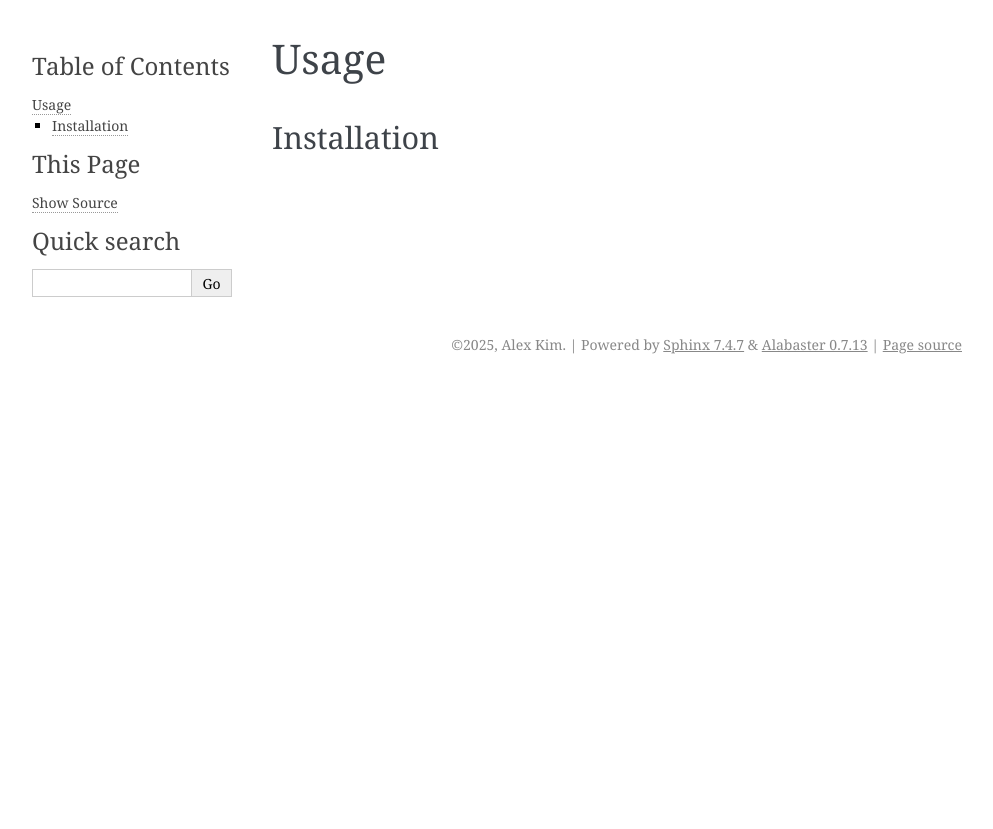
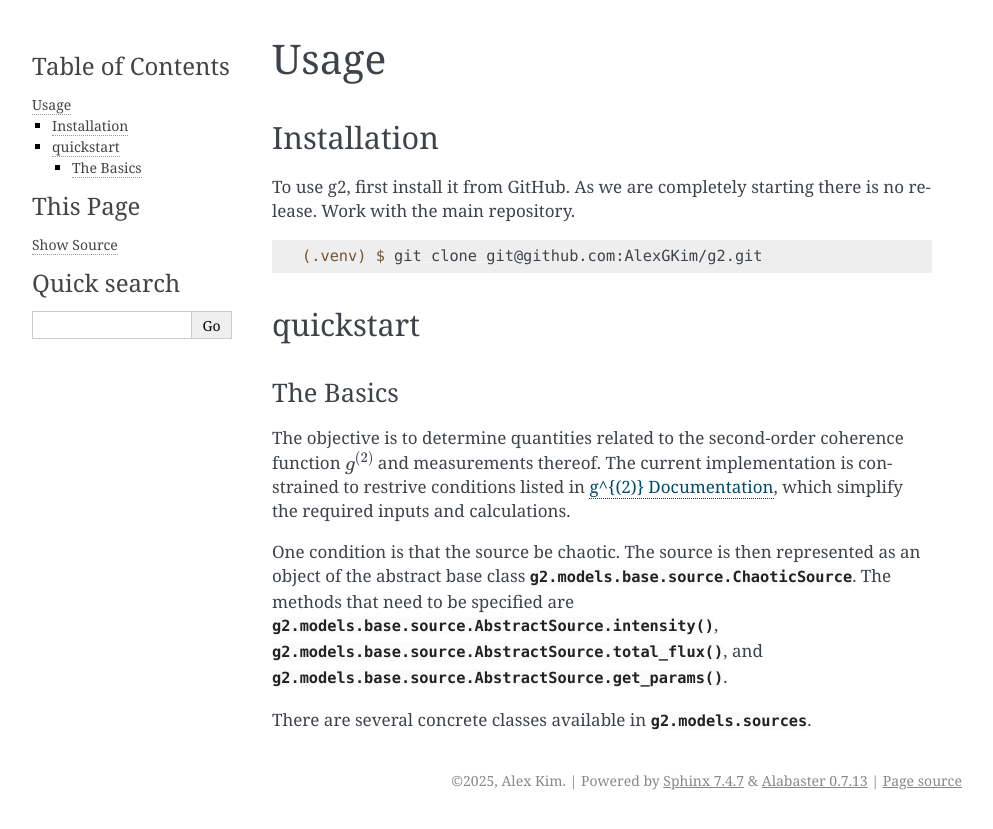
Before and after one commit to AlexGKim/g2, a Sphinx documentation site: the page built from docs/source/usage.rst, in a window 1280 px wide. Shown: the top 829 px of the page, without its empty margins (148-1141 px from the left). Built offline with Sphinx 7.4.7, drawn with Linux system fonts in a browser that asks for light colours.

Commit message:
working on documentation

```diff
--- a/docs/source/usage.rst
+++ b/docs/source/usage.rst
@@ -4,8 +4,29 @@ Usage
 Installation
 ------------
 
-.. To use Lumache, first install it using pip:
+To use g2, first install it from GitHub.  As we are completely starting there
+is no release.  Work with the main repository.
 
-.. .. code-block:: console
+.. code-block:: console
 
-..    (.venv) $ pip install lumache
+   (.venv) $ git clone git@github.com:AlexGKim/g2.git
+
+
+quickstart
+----------
+
+The Basics
+^^^^^^^^^^
+
+The objective is to determine quantities related to the second-order coherence function :math:`g^{(2)}`
+and measurements thereof.  The current implementation is constrained to restrive conditions
+listed in :ref:`index-label`, which simplify the required inputs and calculations.
+
+One condition is that the source be chaotic.  The source is then represented as an object of the
+abstract base class :class:`g2.models.base.source.ChaoticSource`.  The methods that need to
+be specified are :meth:`g2.models.base.source.AbstractSource.intensity`, :meth:`g2.models.base.source.AbstractSource.total_flux`,
+and  :meth:`g2.models.base.source.AbstractSource.get_params`.
+
+
+There are several concrete classes
+available in :mod:`g2.models.sources`.
```
Also changed, not shown: docs/source/index.rst (+7 -11 lines), 1 other file.
